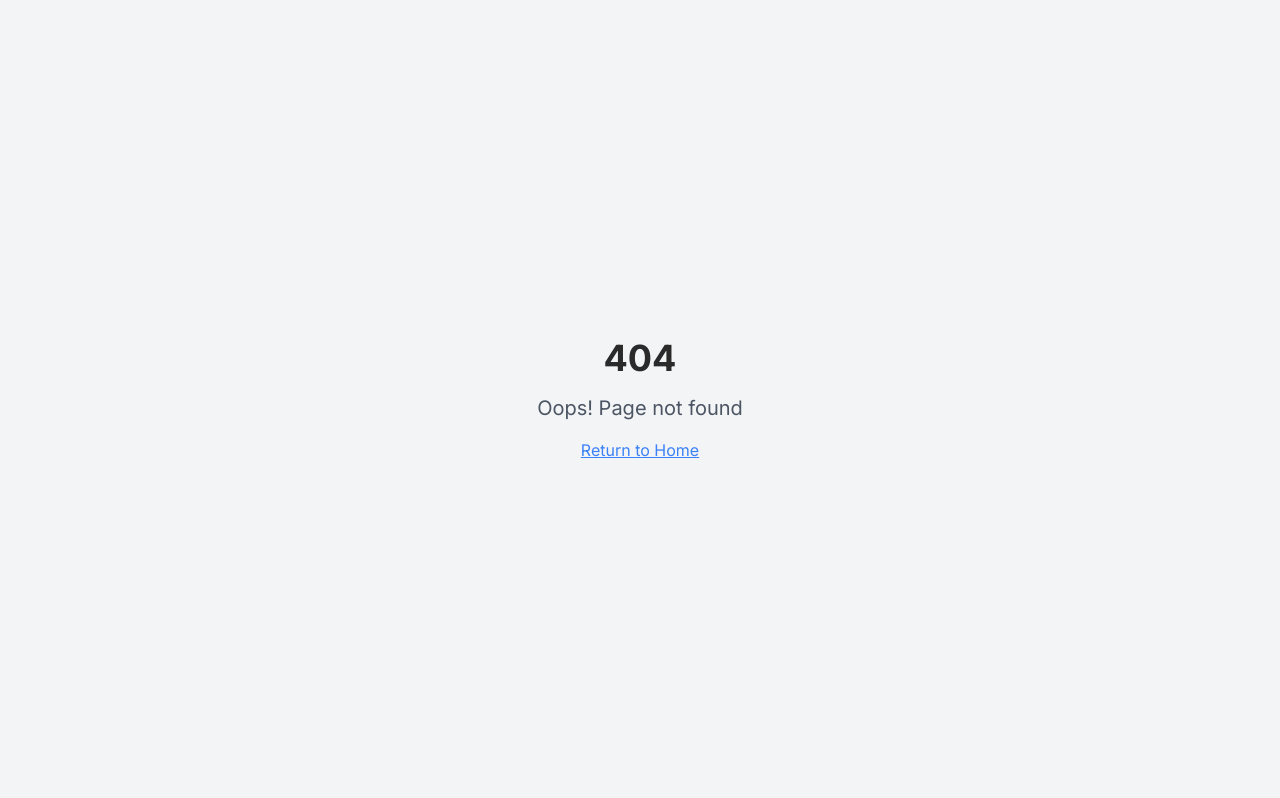
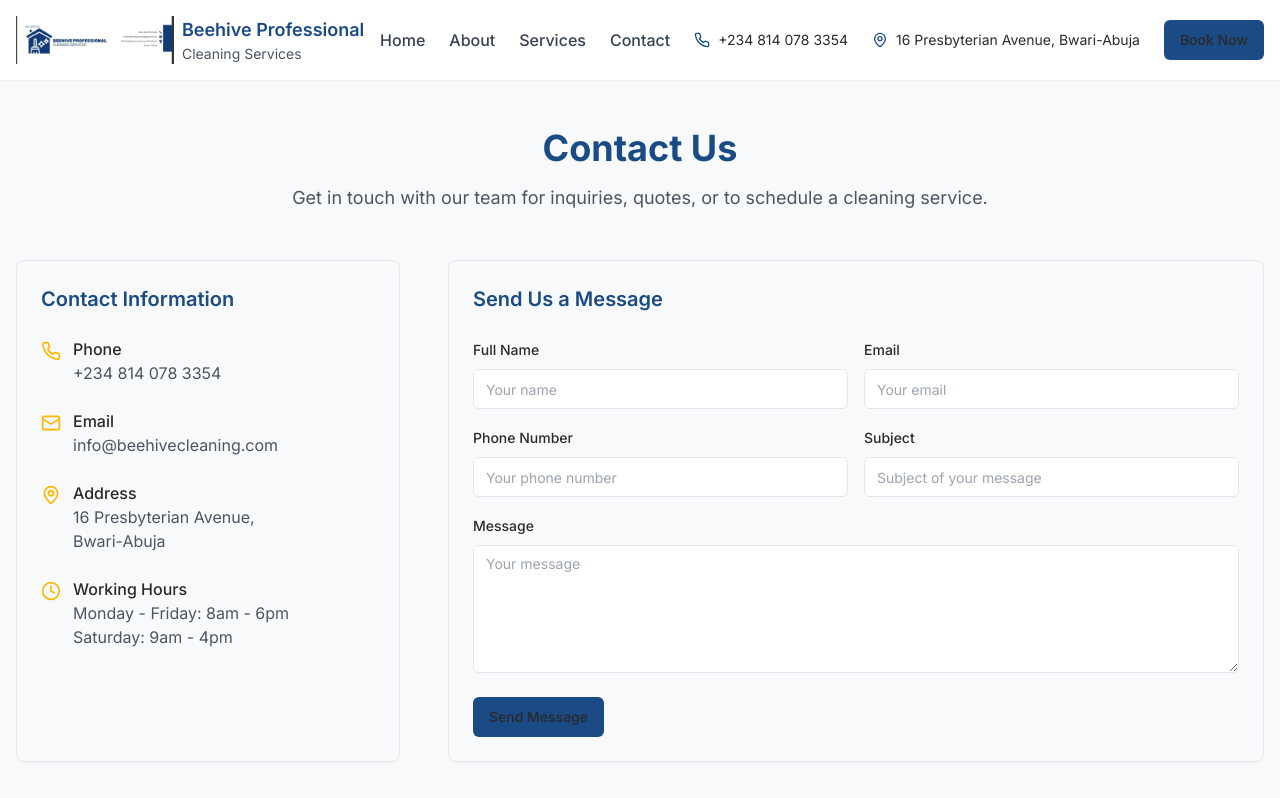
Before and after one commit to nyashaushe/beehive-cleaning-services, a React (Vite) app: page /contact in a window 1280 px wide. Before the commit this address had no page. Shown: the top 798 px of the page. Built offline with nearby package versions, Linux system fonts and the light colour scheme.

Commit message:
Implement new features
Implements contact page, booking system, testimonials, pricing page, and navigation.

```diff
--- a/src/App.tsx
+++ b/src/App.tsx
@@ -7,6 +7,7 @@ import { BrowserRouter, Routes, Route } from "react-router-dom";
 import Index from "./pages/Index";
 import About from "./pages/About";
 import Services from "./pages/Services";
+import Contact from "./pages/Contact";
 import NotFound from "./pages/NotFound";
 
 const queryClient = new QueryClient();
@@ -21,6 +22,7 @@ const App = () => (
           <Route path="/" element={<Index />} />
           <Route path="/about" element={<About />} />
           <Route path="/services" element={<Services />} />
+          <Route path="/contact" element={<Contact />} />
           <Route path="*" element={<NotFound />} />
         </Routes>
       </BrowserRouter>
--- a/src/components/Navbar.tsx
+++ b/src/components/Navbar.tsx
@@ -1,37 +1,105 @@
 
-import { Menu, Phone, MapPin } from "lucide-react";
+import { useState } from "react";
+import { Link } from "react-router-dom";
+import { Menu, Phone, MapPin, X } from "lucide-react";
 import { Button } from "@/components/ui/button";
 
 export const Navbar = () => {
+  const [isMenuOpen, setIsMenuOpen] = useState(false);
+
+  const toggleMenu = () => {
+    setIsMenuOpen(!isMenuOpen);
+  };
+
   return (
     <nav className="fixed top-0 left-0 right-0 z-50 bg-white/90 backdrop-blur-sm shadow-sm">
       <div className="container mx-auto px-4">
         <div className="flex items-center justify-between h-20">
           <div className="flex items-center gap-2">
-            <img src="/lovable-uploads/d9ad50df-06ac-4185-8011-40b40a046600.png" alt="Beehive Logo" className="h-12" />
+            <Link to="/">
+              <img src="/lovable-uploads/d9ad50df-06ac-4185-8011-40b40a046600.png" alt="Beehive Logo" className="h-12" />
+            </Link>
             <div className="hidden md:block">
               <h1 className="text-lg font-semibold text-primary">Beehive Professional</h1>
               <p className="text-sm text-gray-600">Cleaning Services</p>
             </div>
           </div>
 
-          <div className="hidden md:flex items-center gap-8">
+          <div className="hidden md:flex items-center gap-6">
+            <div className="flex space-x-6">
+              <Link to="/" className="text-gray-700 hover:text-primary font-medium">Home</Link>
+              <Link to="/about" className="text-gray-700 hover:text-primary font-medium">About</Link>
+              <Link to="/services" className="text-gray-700 hover:text-primary font-medium">Services</Link>
+              <Link to="/contact" className="text-gray-700 hover:text-primary font-medium">Contact</Link>
+            </div>
+
             <div className="flex items-center gap-2">
               <Phone className="h-4 w-4 text-primary" />
               <span className="text-sm">+234 814 078 3354</span>
             </div>
-            <div className="flex items-center gap-2">
+            <div className="hidden lg:flex items-center gap-2">
               <MapPin className="h-4 w-4 text-primary" />
               <span className="text-sm">16 Presbyterian Avenue, Bwari-Abuja</span>
             </div>
             <Button className="bg-primary hover:bg-primary/90">Book Now</Button>
           </div>
 
-          <Button variant="ghost" className="md:hidden">
-            <Menu className="h-6 w-6" />
+          <Button variant="ghost" className="md:hidden" onClick={toggleMenu}>
+            {isMenuOpen ? (
+              <X className="h-6 w-6" />
+            ) : (
+              <Menu className="h-6 w-6" />
+            )}
           </Button>
         </div>
       </div>
+
+      {/* Mobile Menu */}
+      {isMenuOpen && (
+        <div className="md:hidden bg-white shadow-md">
+          <div className="container mx-auto px-4 py-4">
+            <div className="flex flex-col space-y-4">
+              <Link
+                to="/"
+                className="text-gray-700 hover:text-primary font-medium py-2"
+                onClick={() => setIsMenuOpen(false)}
+              >
+                Home
+              </Link>
+              <Link
+                to="/about"
+                className="text-gray-700 hover:text-primary font-medium py-2"
+                onClick={() => setIsMenuOpen(false)}
+              >
+                About
+              </Link>
+              <Link
+                to="/services"
+                className="text-gray-700 hover:text-primary font-medium py-2"
+                onClick={() => setIsMenuOpen(false)}
+              >
+                Services
+              </Link>
+              <Link
+                to="/contact"
+                className="text-gray-700 hover:text-primary font-medium py-2"
+                onClick={() => setIsMenuOpen(false)}
+              >
+                Contact
+              </Link>
+              <div className="flex items-center gap-2 py-2">
+                <Phone className="h-4 w-4 text-primary" />
+                <span className="text-sm">+234 814 078 3354</span>
+              </div>
+              <div className="flex items-center gap-2 py-2">
+                <MapPin className="h-4 w-4 text-primary" />
+                <span className="text-sm">16 Presbyterian Avenue, Bwari-Abuja</span>
+              </div>
+              <Button className="bg-primary hover:bg-primary/90 w-full">Book Now</Button>
+            </div>
+          </div>
+        </div>
+      )}
     </nav>
   );
 };
--- /dev/null
+++ b/src/pages/Contact.tsx
@@ -0,0 +1,182 @@
+
+import { useState } from "react";
+import { Button } from "@/components/ui/button";
+import { Card } from "@/components/ui/card";
+import { Input } from "@/components/ui/input";
+import { Textarea } from "@/components/ui/textarea";
+import { useToast } from "@/hooks/use-toast";
+import { Mail, Phone, MapPin, Clock } from "lucide-react";
+import { Navbar } from "@/components/Navbar";
+
+const Contact = () => {
+  const { toast } = useToast();
+  const [formData, setFormData] = useState({
+    name: "",
+    email: "",
+    phone: "",
+    subject: "",
+    message: "",
+  });
+
+  const handleChange = (e: React.ChangeEvent<HTMLInputElement | HTMLTextAreaElement>) => {
+    const { name, value } = e.target;
+    setFormData((prev) => ({ ...prev, [name]: value }));
+  };
+
+  const handleSubmit = (e: React.FormEvent) => {
+    e.preventDefault();
+
+    // In a real application, you would send this data to your backend
+    console.log("Form submitted:", formData);
+
+    // Show success message
+    toast({
+      title: "Message Sent",
+      description: "Thank you for contacting us. We'll get back to you soon.",
+    });
+
+    // Reset form
+    setFormData({
+      name: "",
+      email: "",
+      phone: "",
+      subject: "",
+      message: "",
+    });
+  };
+
+  return (
+    <div className="min-h-screen bg-bg-light">
+      <Navbar />
+      <div className="container px-4 py-20 mx-auto mt-12">
+        <div className="max-w-3xl mx-auto text-center mb-12">
+          <h1 className="text-4xl font-bold text-primary mb-4">Contact Us</h1>
+          <p className="text-lg text-gray-600">
+            Get in touch with our team for inquiries, quotes, or to schedule a cleaning service.
+          </p>
+        </div>
+
+        <div className="grid gap-10 md:grid-cols-3 lg:gap-12">
+          <div className="md:col-span-1">
+            <Card className="p-6 h-full">
+              <h2 className="text-xl font-semibold text-primary mb-6">Contact Information</h2>
+
+              <div className="space-y-6">
+                <div className="flex items-start gap-3">
+                  <Phone className="w-5 h-5 text-secondary mt-1" />
+                  <div>
+                    <h3 className="font-medium">Phone</h3>
+                    <p className="text-gray-600">+234 814 078 3354</p>
+                  </div>
+                </div>
+
+                <div className="flex items-start gap-3">
+                  <Mail className="w-5 h-5 text-secondary mt-1" />
+                  <div>
+                    <h3 className="font-medium">Email</h3>
+                    <p className="text-gray-600">info@beehivecleaning.com</p>
+                  </div>
+                </div>
+
+                <div className="flex items-start gap-3">
+                  <MapPin className="w-5 h-5 text-secondary mt-1" />
+                  <div>
+                    <h3 className="font-medium">Address</h3>
+                    <p className="text-gray-600">16 Presbyterian Avenue,<br />Bwari-Abuja</p>
+                  </div>
+                </div>
+
+                <div className="flex items-start gap-3">
+                  <Clock className="w-5 h-5 text-secondary mt-1" />
+                  <div>
+                    <h3 className="font-medium">Working Hours</h3>
+                    <p className="text-gray-600">Monday - Friday: 8am - 6pm<br />Saturday: 9am - 4pm</p>
+                  </div>
+                </div>
+              </div>
+            </Card>
+          </div>
+
+          <div className="md:col-span-2">
+            <Card className="p-6">
+              <h2 className="text-xl font-semibold text-primary mb-6">Send Us a Message</h2>
+
+              <form onSubmit={handleSubmit}>
+                <div className="grid gap-4 sm:grid-cols-2 mb-4">
+                  <div className="space-y-2">
+                    <label htmlFor="name" className="text-sm font-medium">Full Name</label>
+                    <Input
+                      id="name"
+                      name="name"
+                      value={formData.name}
+                      onChange={handleChange}
+                      placeholder="Your name"
+                      required
+                    />
+                  </div>
+
+                  <div className="space-y-2">
+                    <label htmlFor="email" className="text-sm font-medium">Email</label>
+                    <Input
+                      id="email"
+                      name="email"
+                      type="email"
+                      value={formData.email}
+                      onChange={handleChange}
+                      placeholder="Your email"
+                      required
+                    />
+                  </div>
+                </div>
+
+                <div className="grid gap-4 sm:grid-cols-2 mb-4">
+                  <div className="space-y-2">
+                    <label htmlFor="phone" className="text-sm font-medium">Phone Number</label>
+                    <Input
+                      id="phone"
+                      name="phone"
+                      value={formData.phone}
+                      onChange={handleChange}
+                      placeholder="Your phone number"
+                    />
+                  </div>
+
+                  <div className="space-y-2">
+                    <label htmlFor="subject" className="text-sm font-medium">Subject</label>
+                    <Input
+                      id="subject"
+                      name="subject"
+                      value={formData.subject}
+                      onChange={handleChange}
+                      placeholder="Subject of your message"
+                      required
+                    />
+                  </div>
+                </div>
+
+                <div className="space-y-2 mb-6">
+                  <label htmlFor="message" className="text-sm font-medium">Message</label>
+                  <Textarea
+                    id="message"
+                    name="message"
+                    value={formData.message}
+                    onChange={handleChange}
+                    placeholder="Your message"
+                    className="min-h-32"
+                    required
+                  />
+                </div>
+
+                <Button type="submit" className="w-full md:w-auto">
+                  Send Message
+                </Button>
+              </form>
+            </Card>
+          </div>
+        </div>
+      </div>
+    </div>
+  );
+};
+
+export default Contact;
```
